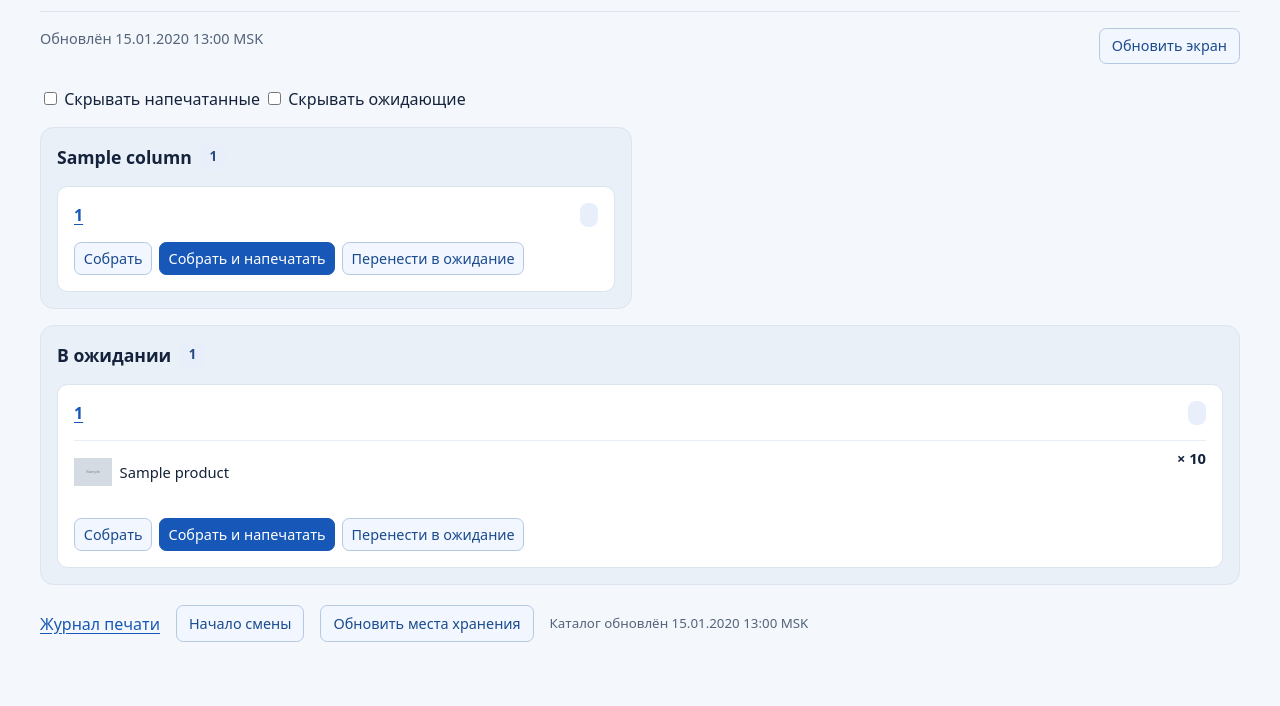
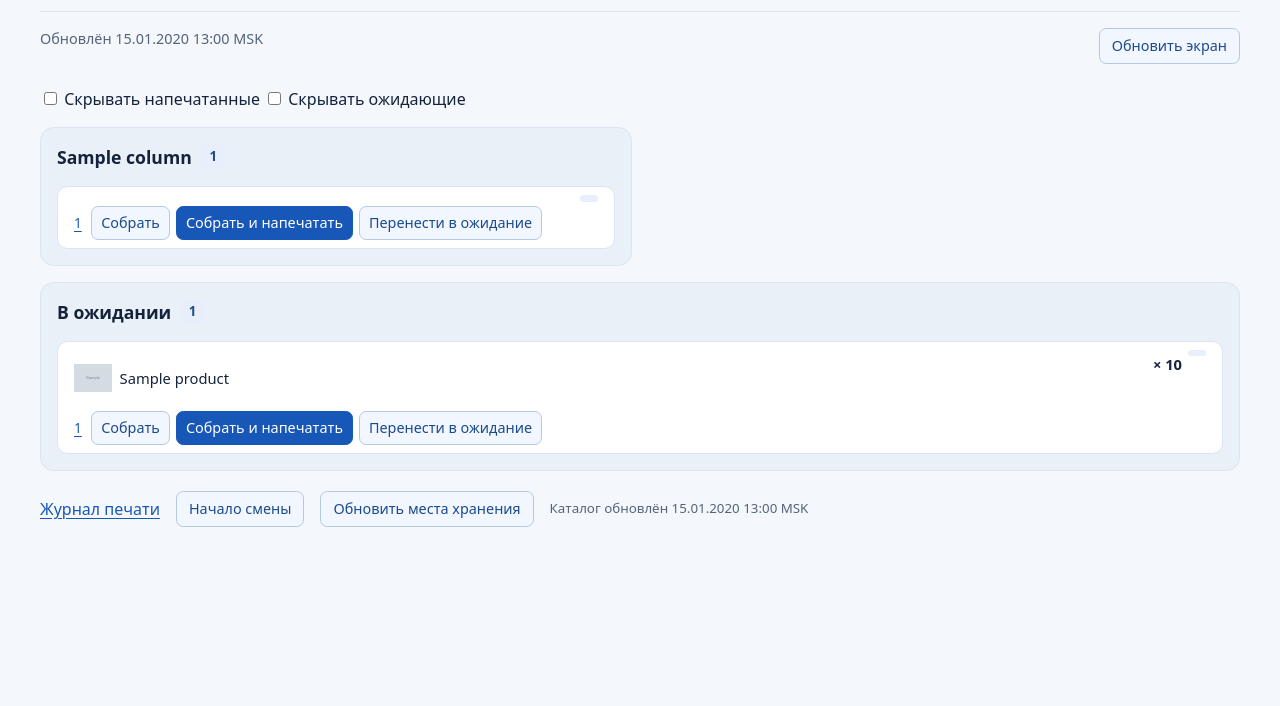
Before and after one commit to fundvam-code/Books, a FastAPI app: template backend/app/templates/orders.html in a window 1280 px wide. Shown: the part 190-896 px from the top of the page. After the commit the page ends 717 px from the top, so only its background shows below. Run offline with FastAPI, Linux system fonts and the light colour scheme; the template is opened without the code that fills it: most values are stand-ins (such as "Sample title", 1, 10 or a date in 2020); grey boxes marked "Sample" are stand-in pictures; parts of the project's set-up code (start-up, migrations or seed data) failed here and were passed over.

Commit message:
Уплотнить карточки заказов и перенести номер к действиям

```diff
--- a/backend/app/static/dashboard.css
+++ b/backend/app/static/dashboard.css
@@ -37,10 +37,22 @@ h2 { font-size: 1.1rem; margin: 0 0 1rem; }
 .card, .panel { border-radius: .65rem; border: 1px solid var(--line); background: var(--paper); padding: 1rem; margin-bottom: .75rem; }
 .card.has-storage { border-color: #c8dfd2; box-shadow: inset 3px 0 #83b99a; }
 .card:last-child { margin-bottom: 0; }
-.card-title { display: flex; justify-content: space-between; flex-wrap: wrap; gap: .4rem; font-weight: 700; overflow-wrap: anywhere; }
+.card { padding-block: .5rem; margin-bottom: .375rem; }
+.card-products { display: flex; align-items: start; gap: .4rem; }
+.card-products > .tag { max-width: 40%; }
+.card-footer { display: flex; flex-wrap: wrap; align-items: center; gap: .25rem .6rem; margin-top: .3rem; }
+.card-numbers { font-size: .85rem; overflow-wrap: anywhere; }
+.card-controls { flex: 1 1 14rem; min-width: 0; }
+.card-controls .assembly-actions { margin-top: 0; }
+.card-controls .label-status, .card-controls .label-option { margin-bottom: .25rem; }
+.card-controls .waiting-action { margin-top: .25rem; }
+.card-controls .assembly-actions > .waiting-action { margin-top: 0; }
 .due, .empty { color: var(--muted); font-size: .9rem; }
 .products { padding: 0; list-style: none; font-size: .92rem; }
 .products li { display: flex; justify-content: space-between; gap: .5rem; border-top: 1px solid #e8eef6; padding: .35rem 0; overflow-wrap: anywhere; }
+.card-products .products { flex: 1; min-width: 0; margin: 0; }
+.card-products .products li { padding-block: .175rem; }
+.card-products .products li:first-child { border-top: 0; }
 .products strong { white-space: nowrap; }
 .product-summary { display: flex; align-items: center; gap: .5rem; min-width: 0; }
 .book-cover-wrap { position: relative; display: inline-flex; flex: 0 0 auto; align-items: center; }
--- a/backend/app/templates/base.html
+++ b/backend/app/templates/base.html
@@ -4,7 +4,7 @@
   <meta charset="utf-8">
   <meta name="viewport" content="width=device-width, initial-scale=1">
   <title>{% block title %}Заказы FBS{% endblock %}</title>
-  <link rel="stylesheet" href="/static/dashboard.css?v=4">
+  <link rel="stylesheet" href="/static/dashboard.css?v=5">
   {% block head %}{% endblock %}
 </head>
 <body>
--- a/backend/app/templates/orders.html
+++ b/backend/app/templates/orders.html
@@ -14,19 +14,21 @@
       {% if storage_match(product) %}{% set ns.has_storage = true %}{% endif %}
     {% endfor %}
     <article class="card{% if ns.has_storage %} has-storage{% endif %}" data-order-label>
-      <div class="card-title">
-        <div>
-          <a href="/orders/{{ order.account_key }}/{{ order.posting_number }}?{{ orders_query(account, hide_printed, hide_waiting) }}">{{ order.posting_number }}</a>
-          <div class="label-number" data-label-number{% if not number %} hidden{% endif %}>{% if number %}№ этикетки {{ number }}{% endif %}</div>
-        </div>
-        <span class="tag">{{ cabinet_names[order.account_key] }}</span>
-      </div>
+      <div class="card-products">
         <ul class="products">
           {% for product in order.data.products[:3] %}
           <li><span class="product-summary">{% include "product_cover.html" %}<span>{{ product.name or product.offer_id or 'Товар' }}{% include "product_storage.html" %}</span></span><strong>× {{ product.quantity }}</strong></li>
           {% endfor %}
           {% if order.data.products|length > 3 %}<li>Ещё {{ order.data.products|length - 3 }}</li>{% endif %}
         </ul>
+        <span class="tag">{{ cabinet_names[order.account_key] }}</span>
+      </div>
+      <div class="card-footer">
+        <div class="card-numbers">
+          <a href="/orders/{{ order.account_key }}/{{ order.posting_number }}?{{ orders_query(account, hide_printed, hide_waiting) }}">{{ order.posting_number }}</a>
+          <div class="label-number" data-label-number{% if not number %} hidden{% endif %}>{% if number %}№ этикетки {{ number }}{% endif %}</div>
+        </div>
+        <div class="card-controls">
           {% set waiting_badge %}{% if waiting %}<span class="tag offline">В ожидании · {{ order_status_labels[order.status] }}</span>{% endif %}{% endset %}
           {% if order.status == 'awaiting_packaging' and order.account_key in ('1', '2') %}
           <div class="assembly-actions">
@@ -57,6 +59,8 @@
           {% endif %}
           {{ waiting_control(order, waiting, return_account=account, hide_printed=hide_printed, hide_waiting=hide_waiting) }}
           {% endif %}
+        </div>
+      </div>
     </article>
 {% endmacro %}
 <div class="heading">
```
Lines whose indentation alone changed are shown as unchanged.
